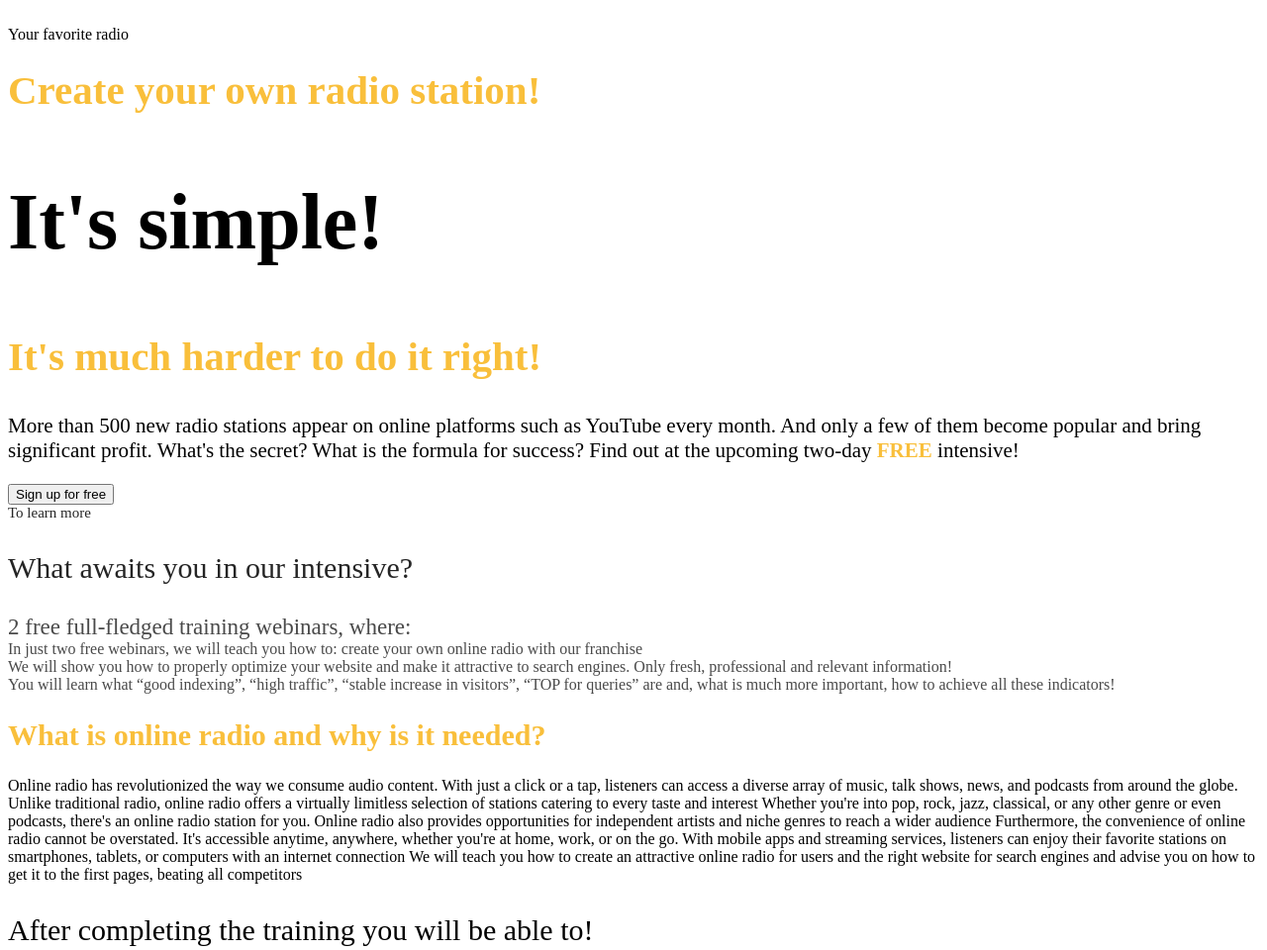
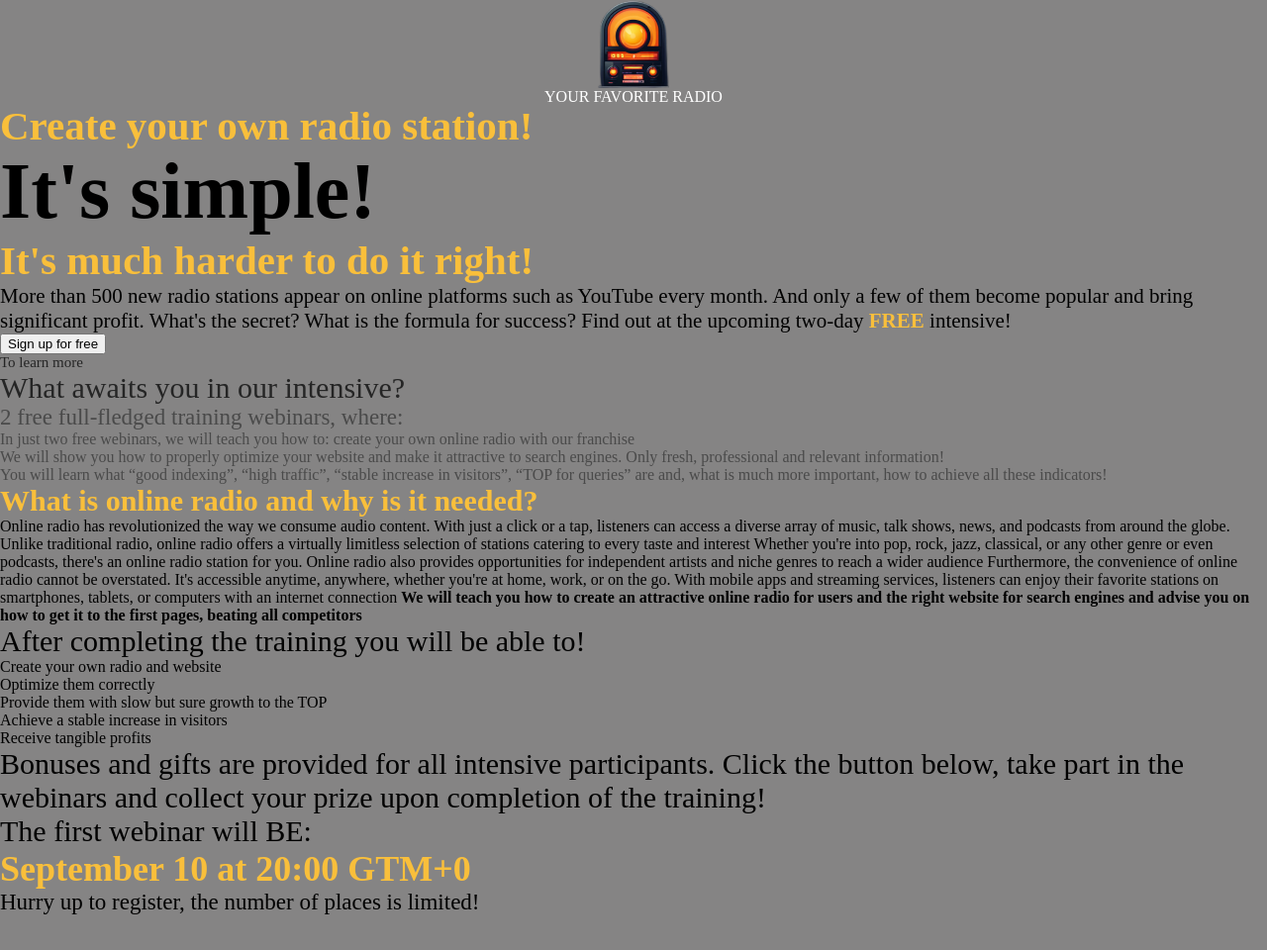
Before and after one commit to ygfycycycy/radio, a plain HTML site: page index.html in a window 1280 px wide. Shown: the top 960 px of the page at 99% size. After the commit the page ends 925 px from the top, so only its background shows below. Drawn offline with Linux system fonts and the light colour scheme.

Commit message:
create teg

```diff
--- a/index.html
+++ b/index.html
@@ -10,9 +10,12 @@
 </head>
 <body>
 
-	<img src="img" alt="">
+	<div class="logo">
+		<img class="logo__image" src="image/Logo.png" alt="">
+		<div class="logo__text moxito">Your favorite radio</div>
+	</div>
 
-	<div class="moxito">Your favorite radio</div>
+
 
 	<h1>Create your own radio station!</h1>
 
--- a/style.css
+++ b/style.css
@@ -1,8 +1,25 @@
+*{
+    margin: 0;
+}
 
-div.moxito {
+body{
+  background-color: #858484;
+}
+
+.logo__image {
+  display: block;
+  margin: 0px auto;
+}
+
+.logo__text {
   font-size: 16px;
-  font-weight:500
+  font-weight: 500;
+  text-align: center;
+
+  text-transform: uppercase;
+  color: #fff;
 }
+
 
 
 h1{
@@ -13,20 +30,20 @@ h1{
 }
 
 
-h2.a {
+.a {
   color: #000000;
   font-size: 80px;
   font-weight: 900;
 }
 
 
-h2.class {
+.class {
   color: #F9BF3B;
   font-size: 41px;
   font-weight: 900;
 }
 
-p.p {
+.p {
   color: #000000;
   font-size: 21px;
   font-weight: 500;
@@ -36,33 +53,33 @@ span{
 	font-weight: 900;
 }
 
-div.vodka {
+.vodka {
   color: #252525;
   font-size: 15px;
   font-weight: 500;
 }
 
 
-h3.idk {
+.idk {
   color: #252525;
   font-size: 30px;
   font-weight: 500;
 }
 
 
-div.cocacola {
+.cocacola {
   color: #4A4A4A;
   font-size: 23px;
   font-weight: 500;
 }
 
-div.fanta {
+.fanta {
   color: #4A4A4A;
   font-size: 16px;
   font-weight: 300;
 }
 
-div.sprite {
+.sprite {
   color: #4A4A4A;
   font-size: 16px;
   font-weight: 300;
@@ -90,7 +107,7 @@ p.nop {
 span.b {
   color: #000000;
   font-size: 16px;
-  font-weight: 500;
+  font-weight: 900;
 }
 
 
```
Also changed, not shown: image/Logo.png (added).
